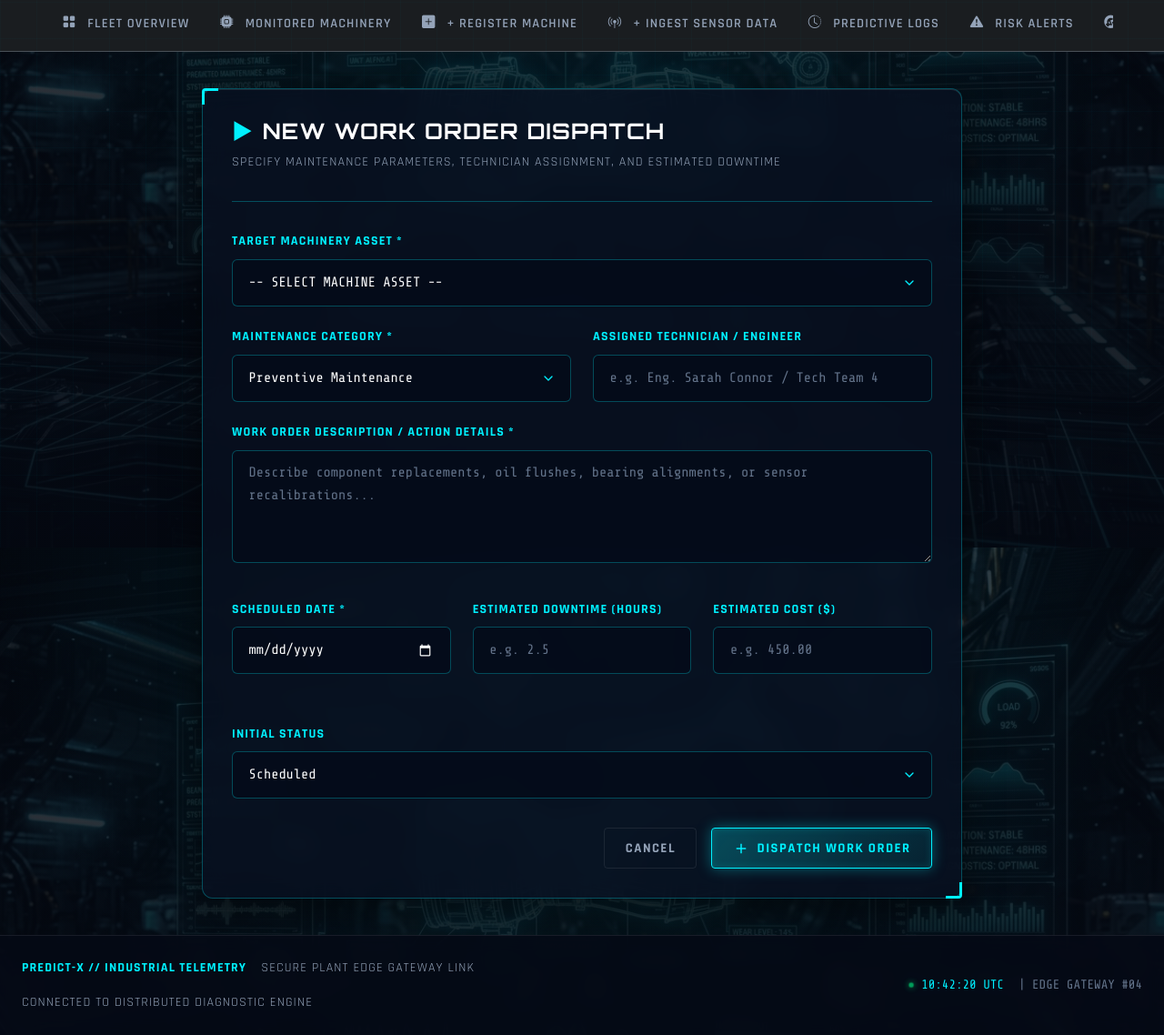
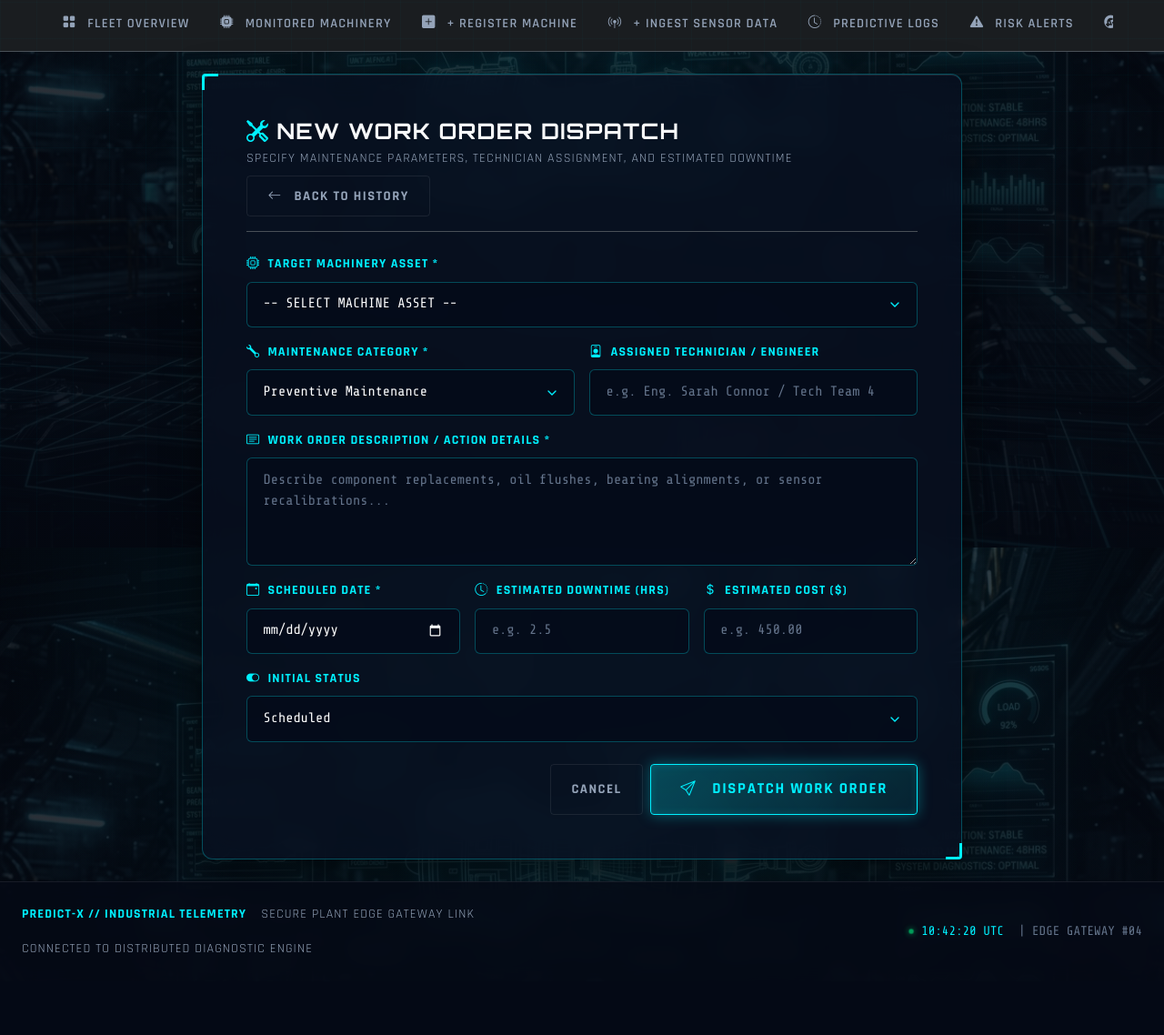
Before and after one commit to VishnuSuresh0204/Predictive_Maintenance, a Django app: template maintain/templates/ORGANIZATION/add_maintenance.html in a window 1280 px wide; the page is wider, and only the part inside the window is pictured. Shown: the part 198-1336 px from the top of that part at 91% size. After the commit the page ends 1245 px from the top of that part, so only its background shows below. Run offline with Django 5.2, Linux system fonts and the light colour scheme; the template is opened without the code that fills it, so the values that code supplies are empty.

Commit message:
Update maintenance entry template

```diff
--- a/maintain/templates/ORGANIZATION/add_maintenance.html
+++ b/maintain/templates/ORGANIZATION/add_maintenance.html
@@ -7,32 +7,45 @@
 {% block page_subtitle %}Log preventive interventions, scheduled overhauls, and repairs for plant machinery{% endblock %}
 
 {% block content %}
-<div class="container" style="max-width: 900px;">
-  <div class="glass-panel cyber-panel">
-    <div style="margin-bottom: 2rem; border-bottom: 1px solid var(--border-cyan); padding-bottom: 1rem;">
-      <h3 style="font-size: 1.5rem; color: #fff; display: flex; align-items: center; gap: 0.6rem;">
-        <span class="text-cyan">&#9654;</span> NEW WORK ORDER DISPATCH
-      </h3>
-      <p class="font-tech text-muted" style="font-size: 0.88rem;">Specify maintenance parameters, technician assignment, and estimated downtime</p>
+<div class="container py-4" style="max-width: 900px;">
+  <div class="glass-panel cyber-panel p-4 p-md-5">
+
+    <!-- Header -->
+    <div class="d-flex justify-content-between align-items-center flex-wrap gap-2 border-bottom border-subtle pb-3 mb-4">
+      <div>
+        <h3 class="h4 text-light font-display d-flex align-items-center gap-2 mb-1">
+          <i class="bi bi-tools text-cyan"></i> NEW WORK ORDER DISPATCH
+        </h3>
+        <p class="font-tech text-muted small mb-0">Specify maintenance parameters, technician assignment, and estimated downtime</p>
+      </div>
+      <a href="/maintenance-history/" class="cyber-btn cyber-btn-ghost">
+        <i class="bi bi-arrow-left me-1"></i> Back to History
+      </a>
     </div>
 
     <form method="POST" action="/add-maintenance/">
       {% csrf_token %}
 
-      <div class="form-group">
-        <label class="form-label">TARGET MACHINERY ASSET *</label>
-        <select name="machine_id" class="cyber-input" required>
+      <!-- Target Machine -->
+      <div class="mb-3">
+        <label for="machine_id" class="form-label font-tech text-cyan small fw-bold">
+          <i class="bi bi-cpu me-1"></i> TARGET MACHINERY ASSET *
+        </label>
+        <select id="machine_id" name="machine_id" class="form-select cyber-input" required>
           <option value="">-- SELECT MACHINE ASSET --</option>
           {% for m in machines %}
-            <option value="{{ m.id }}">{{ m.machine_name }} ({{ m.serial_number }}) - Status: {{ m.status }}</option>
+            <option value="{{ m.id }}">{{ m.machine_name }} ({{ m.serial_number }}) – Status: {{ m.status }}</option>
           {% endfor %}
         </select>
       </div>
 
-      <div class="grid-2" style="display: grid; grid-template-columns: 1fr 1fr; gap: 1.5rem;">
-        <div class="form-group">
-          <label class="form-label">MAINTENANCE CATEGORY *</label>
-          <select name="maintenance_type" class="cyber-input" required>
+      <div class="row g-3">
+        <!-- Maintenance Category -->
+        <div class="col-12 col-md-6">
+          <label for="maintenance_type" class="form-label font-tech text-cyan small fw-bold">
+            <i class="bi bi-wrench me-1"></i> MAINTENANCE CATEGORY *
+          </label>
+          <select id="maintenance_type" name="maintenance_type" class="form-select cyber-input" required>
             <option value="Preventive">Preventive Maintenance</option>
             <option value="Corrective">Corrective Repair</option>
             <option value="Breakdown">Breakdown Emergency</option>
@@ -40,48 +53,70 @@
           </select>
         </div>
 
-        <div class="form-group">
-          <label class="form-label">ASSIGNED TECHNICIAN / ENGINEER</label>
-          <input type="text" name="technician" class="cyber-input" placeholder="e.g. Eng. Sarah Connor / Tech Team 4">
+        <!-- Technician -->
+        <div class="col-12 col-md-6">
+          <label for="technician" class="form-label font-tech text-cyan small fw-bold">
+            <i class="bi bi-person-badge me-1"></i> ASSIGNED TECHNICIAN / ENGINEER
+          </label>
+          <input type="text" id="technician" name="technician" class="form-control cyber-input"
+                 placeholder="e.g. Eng. Sarah Connor / Tech Team 4">
         </div>
       </div>
 
-      <div class="form-group">
-        <label class="form-label">WORK ORDER DESCRIPTION / ACTION DETAILS *</label>
-        <textarea name="description" class="cyber-input" rows="4" placeholder="Describe component replacements, oil flushes, bearing alignments, or sensor recalibrations..." required></textarea>
+      <!-- Description -->
+      <div class="mt-3 mb-3">
+        <label for="description" class="form-label font-tech text-cyan small fw-bold">
+          <i class="bi bi-card-text me-1"></i> WORK ORDER DESCRIPTION / ACTION DETAILS *
+        </label>
+        <textarea id="description" name="description" class="form-control cyber-input" rows="4"
+                  placeholder="Describe component replacements, oil flushes, bearing alignments, or sensor recalibrations..." required></textarea>
       </div>
 
-      <div class="grid-3" style="display: grid; grid-template-columns: repeat(auto-fit, minmax(200px, 1fr)); gap: 1.5rem;">
-        <div class="form-group">
-          <label class="form-label">SCHEDULED DATE *</label>
-          <input type="date" name="maintenance_date" class="cyber-input" required>
+      <div class="row g-3">
+        <!-- Date -->
+        <div class="col-12 col-md-4">
+          <label for="maintenance_date" class="form-label font-tech text-cyan small fw-bold">
+            <i class="bi bi-calendar-event me-1"></i> SCHEDULED DATE *
+          </label>
+          <input type="date" id="maintenance_date" name="maintenance_date" class="form-control cyber-input" required>
         </div>
 
-        <div class="form-group">
-          <label class="form-label">ESTIMATED DOWNTIME (HOURS)</label>
-          <input type="number" step="0.1" name="downtime_hours" class="cyber-input" placeholder="e.g. 2.5">
+        <!-- Downtime -->
+        <div class="col-12 col-md-4">
+          <label for="downtime_hours" class="form-label font-tech text-cyan small fw-bold">
+            <i class="bi bi-clock-history me-1"></i> ESTIMATED DOWNTIME (HRS)
+          </label>
+          <input type="number" step="0.1" id="downtime_hours" name="downtime_hours" class="form-control cyber-input"
+                 placeholder="e.g. 2.5">
         </div>
 
-        <div class="form-group">
-          <label class="form-label">ESTIMATED COST ($)</label>
-          <input type="number" step="0.01" name="cost" class="cyber-input" placeholder="e.g. 450.00">
+        <!-- Cost -->
+        <div class="col-12 col-md-4">
+          <label for="cost" class="form-label font-tech text-cyan small fw-bold">
+            <i class="bi bi-currency-dollar me-1"></i> ESTIMATED COST ($)
+          </label>
+          <input type="number" step="0.01" id="cost" name="cost" class="form-control cyber-input"
+                 placeholder="e.g. 450.00">
         </div>
       </div>
 
-      <div class="form-group">
-        <label class="form-label">INITIAL STATUS</label>
-        <select name="status" class="cyber-input">
+      <!-- Status -->
+      <div class="mt-3 mb-4">
+        <label for="status" class="form-label font-tech text-cyan small fw-bold">
+          <i class="bi bi-toggle-on me-1"></i> INITIAL STATUS
+        </label>
+        <select id="status" name="status" class="form-select cyber-input">
           <option value="Scheduled">Scheduled</option>
           <option value="In Progress">In Progress</option>
           <option value="Completed">Completed</option>
         </select>
       </div>
 
-      <div style="display: flex; gap: 1rem; justify-content: flex-end; margin-top: 2rem;">
+      <!-- Actions -->
+      <div class="d-flex gap-2 justify-content-end mt-4">
         <a href="/maintenance-history/" class="cyber-btn cyber-btn-ghost">Cancel</a>
-        <button type="submit" class="cyber-btn cyber-btn-cyan">
-          <svg width="18" height="18" viewBox="0 0 24 24" fill="none" stroke="currentColor" stroke-width="2"><line x1="12" y1="5" x2="12" y2="19"></line><line x1="5" y1="12" x2="19" y2="12"></line></svg>
-          Dispatch Work Order
+        <button type="submit" class="cyber-btn cyber-btn-cyan cyber-btn-lg">
+          <i class="bi bi-send me-2"></i> Dispatch Work Order
         </button>
       </div>
     </form>
```
